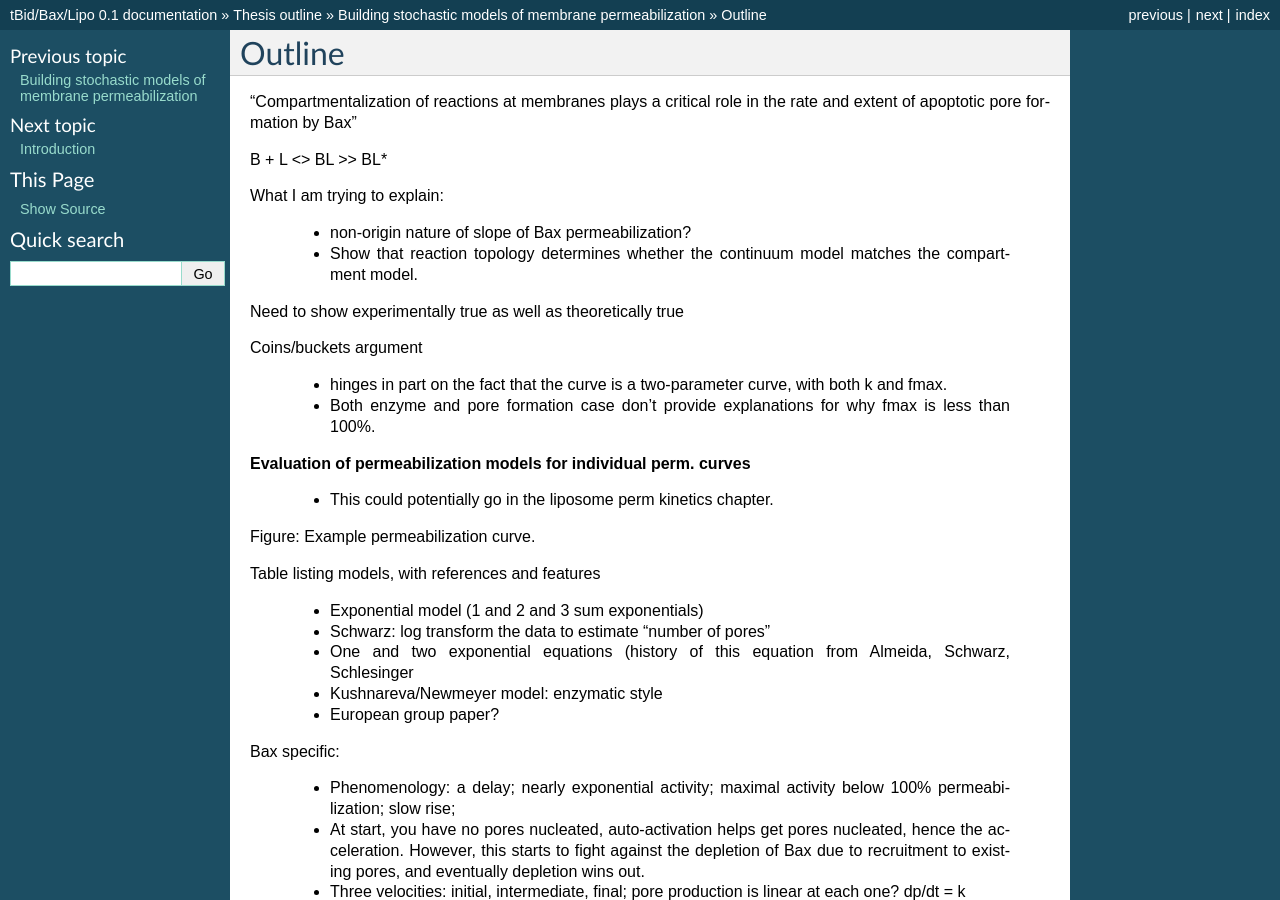
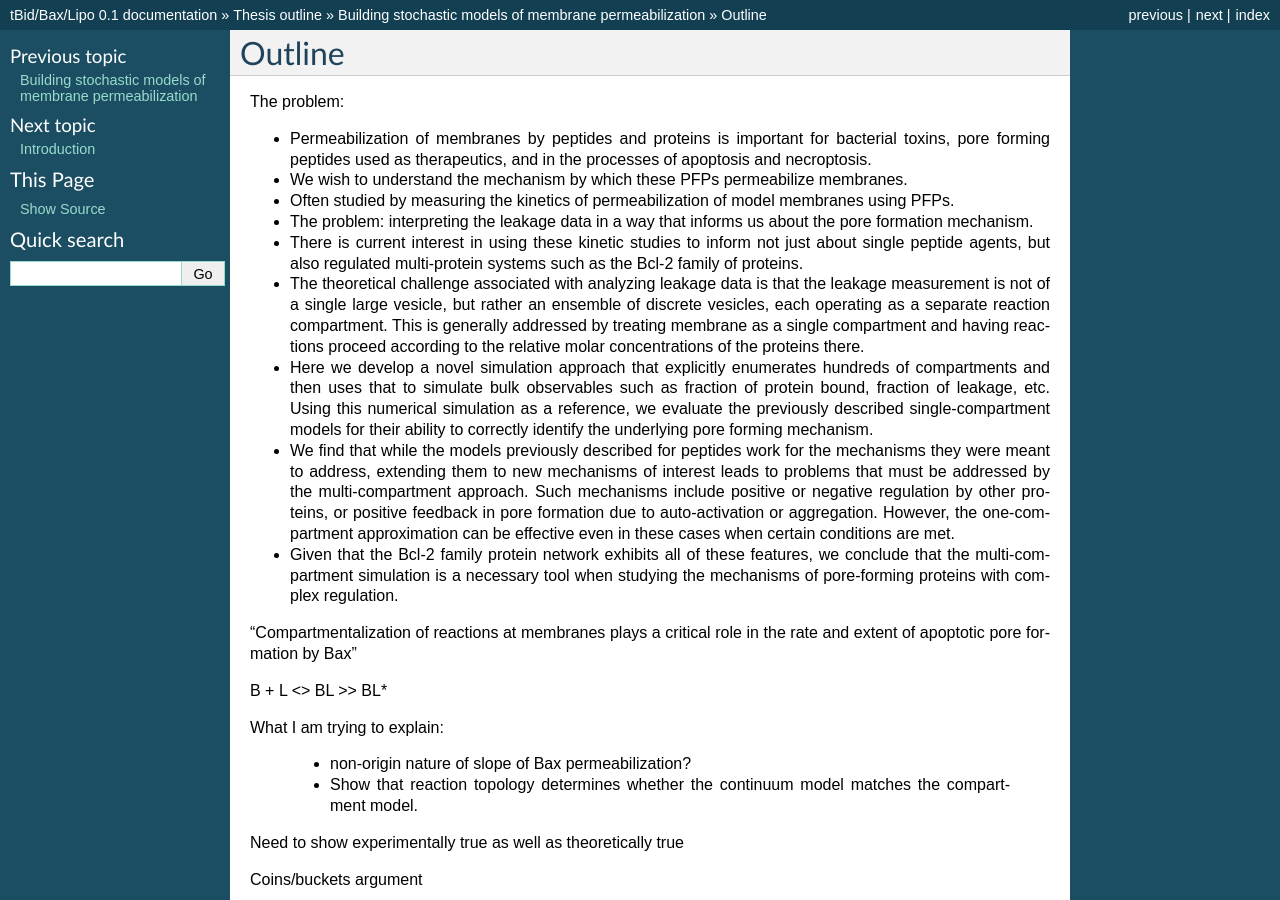
Before and after one commit to johnbachman/tBidBaxLipo, a Sphinx documentation site: the page built from doc/thesis/stochastic_models/outline.rst, in a window 1280 px wide and 900 px high. Built offline with Sphinx 7.4.7, drawn with Linux system fonts in a browser that asks for light colours.

Commit message:
Added abstract-like intro to modeling section

```diff
--- a/doc/thesis/stochastic_models/outline.rst
+++ b/doc/thesis/stochastic_models/outline.rst
@@ -1,8 +1,56 @@
 Outline
 =======
 
+The problem:
+
+* Permeabilization of membranes by peptides and proteins is important for
+  bacterial toxins, pore forming peptides used as therapeutics, and in the
+  processes of apoptosis and necroptosis.
+
+* We wish to understand the mechanism by which these PFPs permeabilize
+  membranes.
+
+* Often studied by measuring the kinetics of permeabilization of model
+  membranes using PFPs.
+
+* The problem: interpreting the leakage data in a way that informs us about the
+  pore formation mechanism.
+
+* There is current interest in using these kinetic studies to inform not just
+  about single peptide agents, but also regulated multi-protein systems such as
+  the Bcl-2 family of proteins.
+
+* The theoretical challenge associated with analyzing leakage data is that the
+  leakage measurement is not of a single large vesicle, but rather an ensemble
+  of discrete vesicles, each operating as a separate reaction compartment. This
+  is generally addressed by treating membrane as a single compartment and
+  having reactions proceed according to the relative molar concentrations of
+  the proteins there.
+
+* Here we develop a novel simulation approach that explicitly enumerates
+  hundreds of compartments and then uses that to simulate bulk observables
+  such as fraction of protein bound, fraction of leakage, etc. Using this
+  numerical simulation as a reference, we evaluate the previously described
+  single-compartment models for their ability to correctly identify the
+  underlying pore forming mechanism.
+
+* We find that while the models previously described for peptides work for the
+  mechanisms they were meant to address, extending them to new mechanisms of
+  interest leads to problems that must be addressed by the multi-compartment
+  approach. Such mechanisms include positive or negative regulation by other
+  proteins, or positive feedback in pore formation due to auto-activation or
+  aggregation. However, the one-compartment approximation can be effective even
+  in these cases when certain conditions are met.
+
+* Given that the Bcl-2 family protein network exhibits all of these features,
+  we conclude that the multi-compartment simulation is a necessary tool when
+  studying the mechanisms of pore-forming proteins with complex regulation.
+
+
+
 "Compartmentalization of reactions at membranes plays a critical role in the
 rate and extent of apoptotic pore formation by Bax"
+
 
 B + L <> BL >> BL*
 
```
